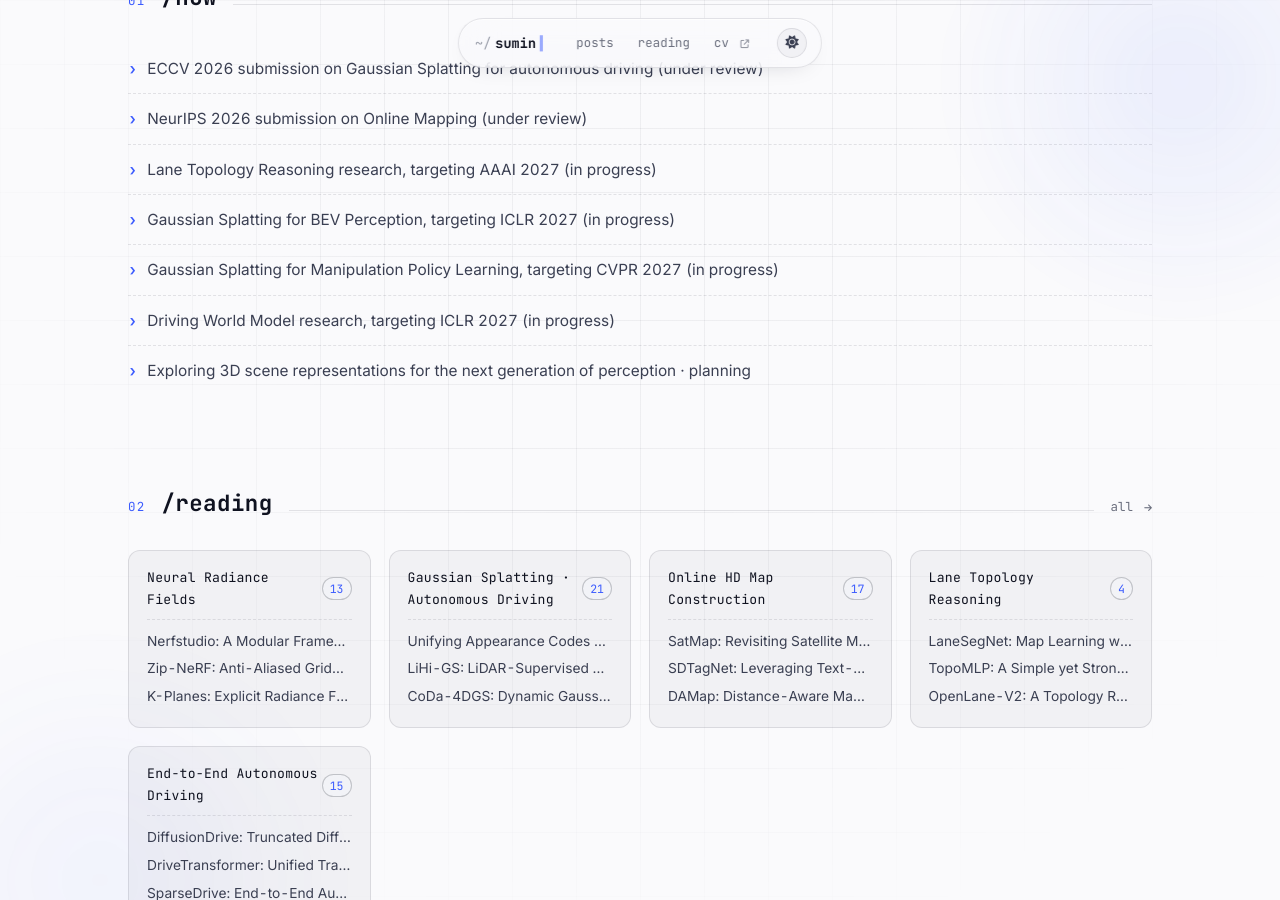
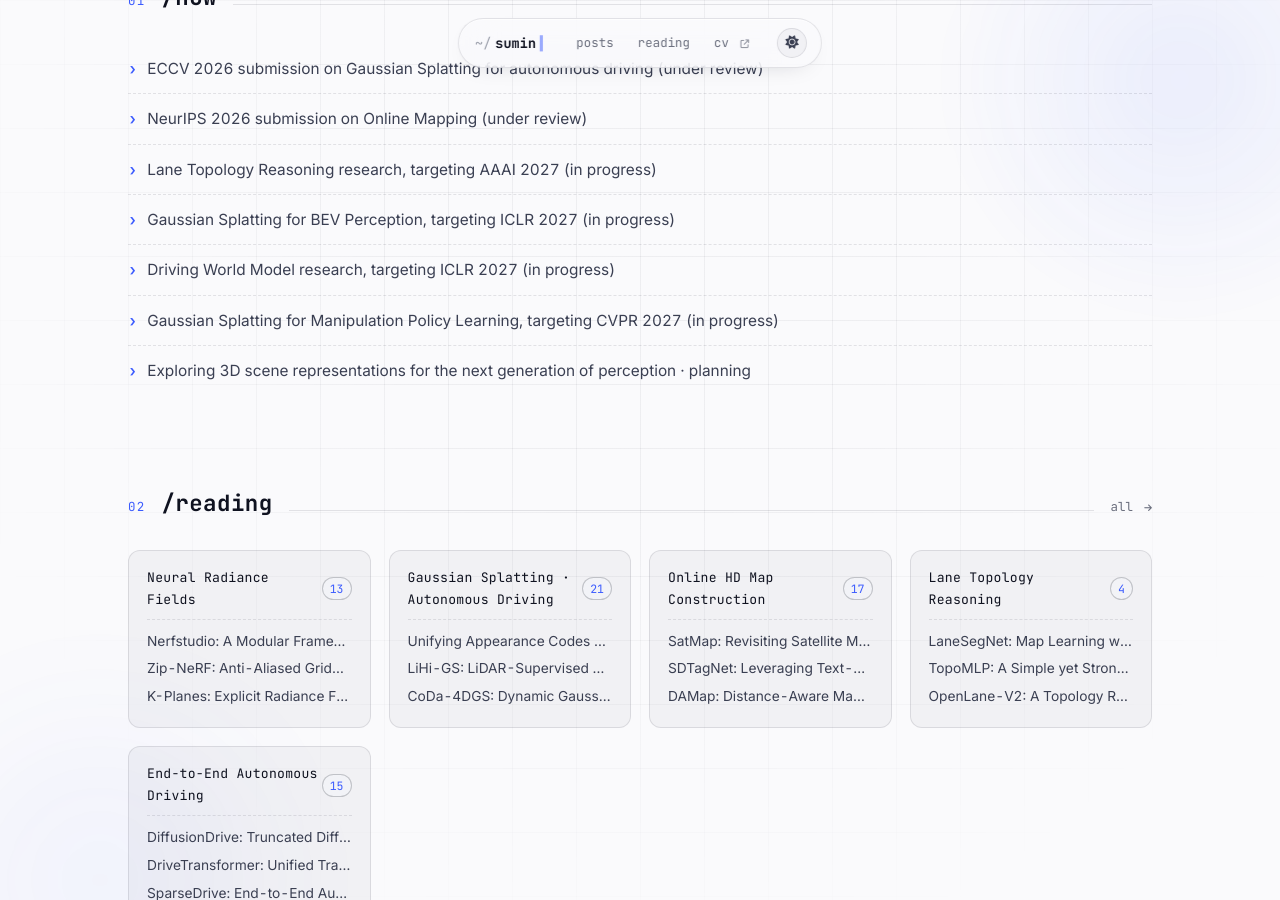
Before and after one commit to sumin1ee/sumin1ee.github.io, a Jekyll site: the page built from index.html, in a window 1280 px wide and 900 px high, scrolled down 752 px. Built offline with Jekyll 4.4.1, drawn with Linux system fonts in a browser that asks for light colours; the list of posts is cut into pages by our own code; part of the change alters nothing that is shown.

```diff
--- a/_data/now.yml
+++ b/_data/now.yml
@@ -4,6 +4,6 @@ items:
   - "NeurIPS 2026 submission on Online Mapping (under review)"
   - "Lane Topology Reasoning research, targeting AAAI 2027 (in progress)"
   - "Gaussian Splatting for BEV Perception, targeting ICLR 2027 (in progress)"
+  - "Driving World Model research, targeting ICLR 2027 (in progress)"
   - "Gaussian Splatting for Manipulation Policy Learning, targeting CVPR 2027 (in progress)"
-  - "Driving World Model research, targeting ICLR 2027 (in progress)"
   - "Exploring 3D scene representations for the next generation of perception · planning"
```
